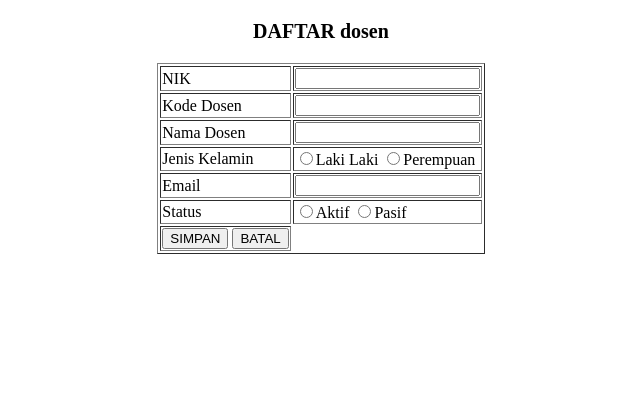
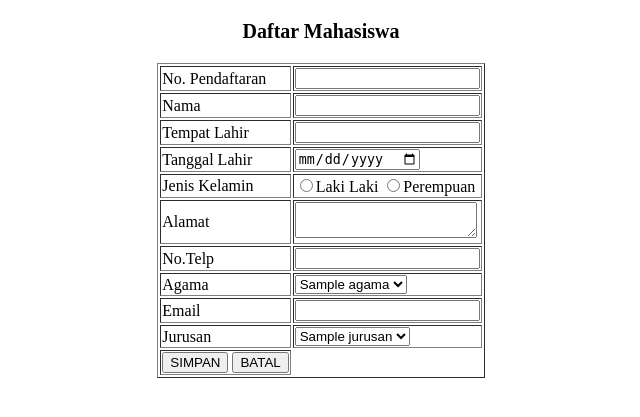
Before and after one commit to adrianfile/ci_areta, a CodeIgniter app: the page made by application/views/calon_mahasiswa/edit.php in a window 1280 px wide. Shown: the top 417 px of the page, without its empty margins (319-959 px from the left). Run offline with CodeIgniter, Linux system fonts and the light colour scheme; the template is opened without the code that fills it: most values are stand-ins (such as "Sample title", 1, 10 or a date in 2020); data that the repository does not hold is empty.

Commit message:
Relasi Agama dan Jurusan

```diff
--- a/application/models/M_calon_mahasiswa.php
+++ b/application/models/M_calon_mahasiswa.php
@@ -7,8 +7,10 @@ class M_calon_mahasiswa extends CI_Model{
     public function tampil(){
 
         $query = $this->db->query('SELECT * FROM calon_mahasiswa AS a
-                                    LEFT JOIN agama AS b ON b.id_agama = a.id_agama
-                                        LEFT JOIN jurusan AS c ON c.kode_jurusan = a.id_jurusan');
+                                    LEFT JOIN agama AS b
+                                        ON b.id_agama = a.id_agama
+                                            LEFT JOIN jurusan AS c
+                                                ON c.kode_jurusan = a.id_jurusan');
         return $query;
 
     }
--- a/application/views/calon_mahasiswa/edit.php
+++ b/application/views/calon_mahasiswa/edit.php
@@ -9,36 +9,66 @@
 			}
 </style>
 <body>
-    <p><b>DAFTAR dosen</b></p>
-    <?php echo form_open('dosen/update'); ?>
+    <p><b>Daftar Mahasiswa</b></p>
+    <?php echo form_open('calon_mahasiswa/update'); ?>
 	<table align="center" border="1px">
 		<tr>
-			<td>NIK</td>
-			<td><input type="text" name="nik" value="<?php echo $edit['nik'] ?>" readonly></td></td>
+			<td>No. Pendaftaran</td>
+			<td><input type="text" name="no_pendaftaran" value="<?php echo $edit['no_pendaftaran'] ?>" readonly></td>
 		</tr>
 		<tr>
-			<td>Kode Dosen</td>
-			<td><input type="text" name="kode_dosen" required></td>
+			<td>Nama</td>
+			<td><input type="text" name="nama" required></td>
 		</tr>
 		<tr>
-			<td>Nama Dosen</td>
-			<td><input type="text" name="nama_dosen" required></td>
+			<td>Tempat Lahir</td>
+			<td><input type="text" name="tempat_lahir" required></td>
 		</tr>
 		<tr>
-			<td>Jenis Kelamin</td>
-			<td><input type="radio" name="jenis_kelamin" value="L" >Laki Laki
+			<td>Tanggal Lahir</td>
+			<td><input type="date" name="tgl_lahir"></td>
+		</tr>
+		<tr>
+				<td>Jenis Kelamin</td>
+				<td><input type="radio" name="jenis_kelamin" value="L" >Laki Laki
 				<input type="radio" name="jenis_kelamin" value="P">Perempuan
 					</td>
 		</tr>
+
 		<tr>
-			<td>Email</td>
-			<td><input type="text" name="email" required></td>
+			<td>Alamat</td>
+			<td><textarea name="alamat" required></textarea></td>
 		</tr>
 		<tr>
-			<td>Status</td>
-			<td><input type="radio" name="status" value="Aktif" >Aktif
-				<input type="radio" name="status" value="Pasif">Pasif
+			<td>No.Telp</td>
+			<td><input type="text" name="no_telpon" required></td>
 					</td>
+		</tr>
+		<tr>
+			<td>Agama </td>
+			<td><select name="id_agama">
+				<?php foreach ( $agama as $key => $value) { ?>
+					<option value="<?php echo $value->id_agama ?>">
+						<?php echo $value->nama_agama ?>
+							</option>
+				<?php } ?>
+				</select> </td>
+		</tr>
+		<tr>
+
+			<td> Email </td>
+			<td><input type="text" name="email" required></td>
+
+		</tr>
+		<tr>
+			<td>Jurusan </td>
+			<td><select name="id_jurusan">
+				<?php foreach ( $jurusan as $key => $value) { ?>
+					<option value="<?php echo $value->kode_jurusan ?>">
+						<?php echo $value->nama_jurusan ?>
+							</option>
+				<?php } ?>
+				</select> </td>
 		</tr>
 		<tr>
 			<td>
```
Also changed, not shown: application/controllers/calon_mahasiswa.php (+7 -0 lines), application/views/calon_mahasiswa/input.php (+44 -14 lines).
